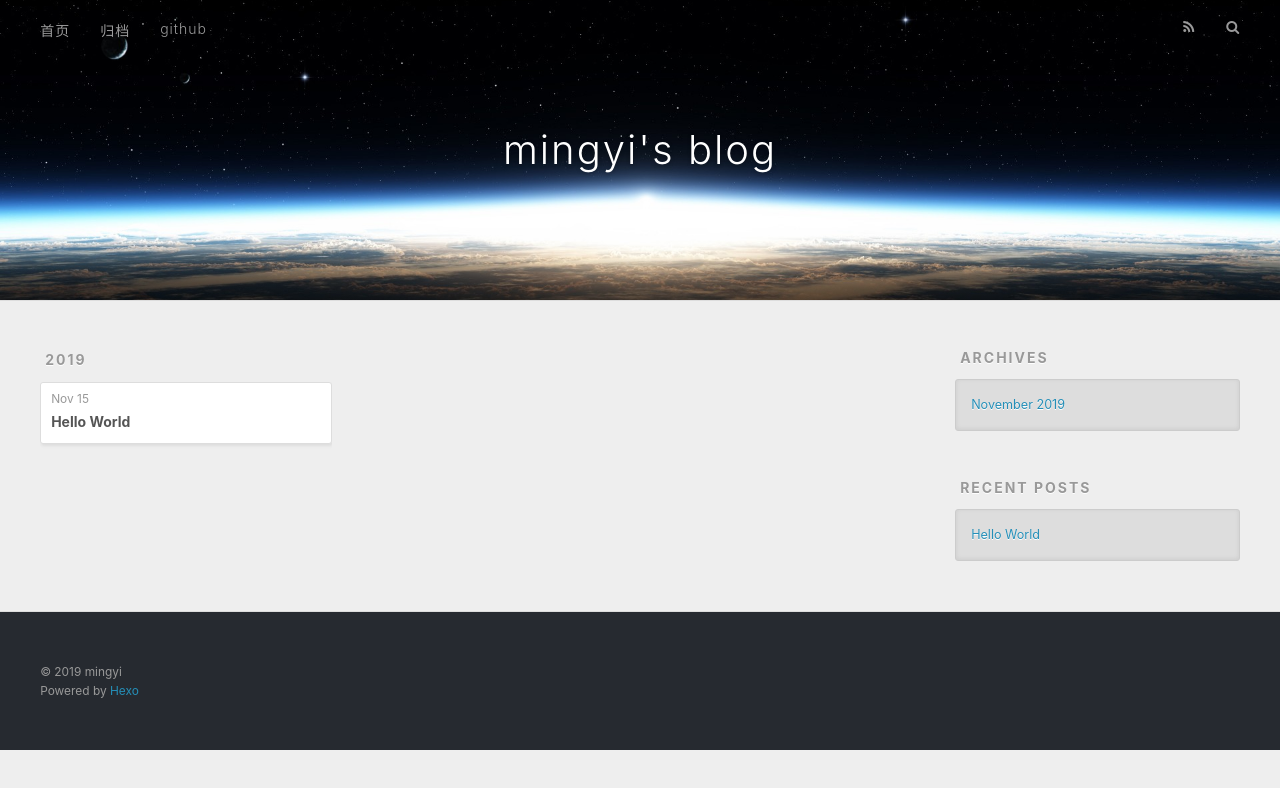
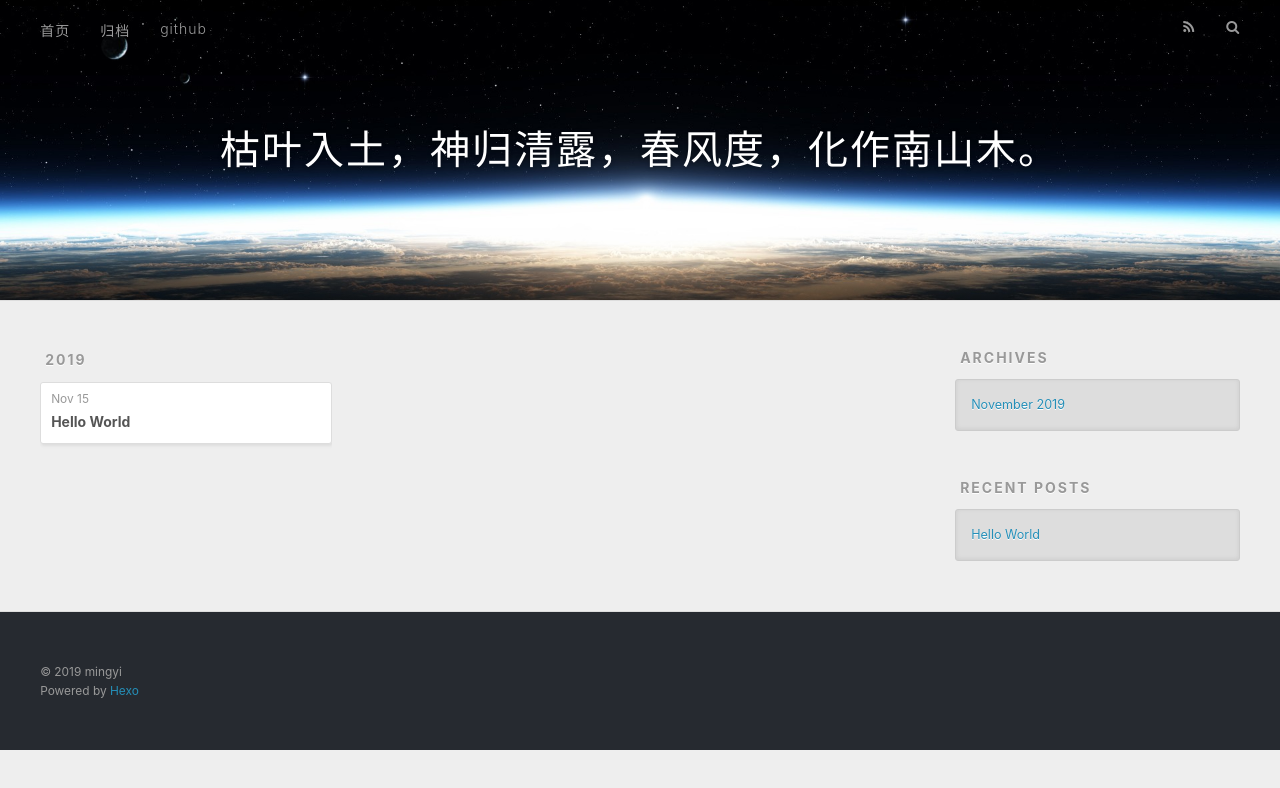
Before and after one commit to mysofter/codebeat.github.com, a plain HTML site: page archives/2019/11/index.html in a window 1280 px wide. Drawn offline with nearby package versions, Linux system fonts and the light colour scheme.

Commit message:
Site updated: 2019-11-15 17:55:43

```diff
--- a/archives/2019/11/index.html
+++ b/archives/2019/11/index.html
@@ -5,16 +5,16 @@
 
 
 
-  <title>Archives: 2019/11 | mingyi&#39;s blog</title>
+  <title>Archives: 2019/11 | 枯叶入土，神归清露，春风度，化作南山木。</title>
   <meta name="viewport" content="width=device-width, initial-scale=1, maximum-scale=1">
   <meta property="og:type" content="website">
-<meta property="og:title" content="mingyi&#39;s blog">
+<meta property="og:title" content="枯叶入土，神归清露，春风度，化作南山木。">
 <meta property="og:url" content="https:&#x2F;&#x2F;mysofter.github.com&#x2F;archives&#x2F;2019&#x2F;11&#x2F;index.html">
-<meta property="og:site_name" content="mingyi&#39;s blog">
+<meta property="og:site_name" content="枯叶入土，神归清露，春风度，化作南山木。">
 <meta property="og:locale" content="en">
 <meta name="twitter:card" content="summary">
 
-    <link rel="alternate" href="/atom.xml" title="mingyi&#39;s blog" type="application/atom+xml">
+    <link rel="alternate" href="/atom.xml" title="枯叶入土，神归清露，春风度，化作南山木。" type="application/atom+xml">
 
 
     <link rel="icon" href="/favicon.png">
@@ -33,7 +33,7 @@
   <div id="header-outer" class="outer">
     <div id="header-title" class="inner">
       <h1 id="logo-wrap">
-        <a href="/" id="logo">mingyi&#39;s blog</a>
+        <a href="/" id="logo">枯叶入土，神归清露，春风度，化作南山木。</a>
       </h1>
 
     </div>
```
Also changed, not shown: 2019/11/15/hello-world/index.html (+5 -5 lines), archives/2019/index.html (+5 -5 lines), archives/index.html (+5 -5 lines), index.html (+6 -6 lines).
